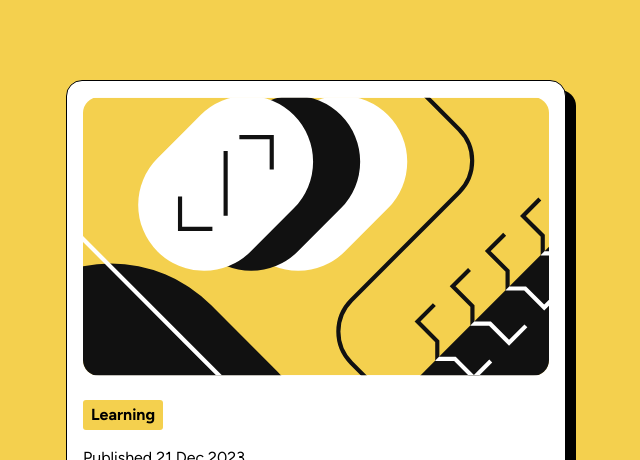
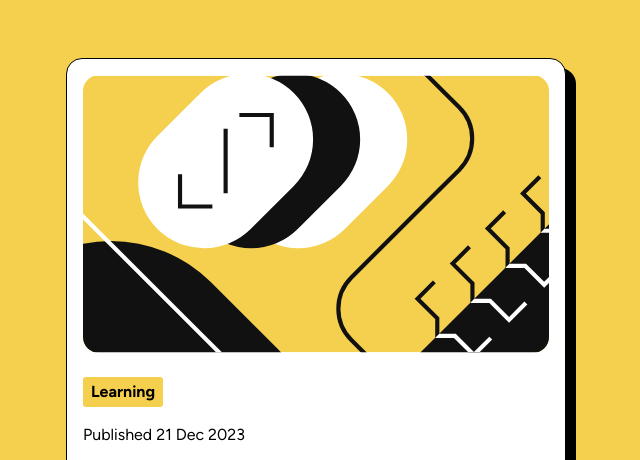
Before and after one commit to steveostler/BlogPreviewCard, a plain HTML site: page index.html in a window 1280 px wide. Shown: the top 460 px of the page, without its empty margins (324-964 px from the left). Drawn offline with Linux system fonts and the light colour scheme.

Commit message:
"Added media query"

```diff
--- a/style.css
+++ b/style.css
@@ -5,12 +5,21 @@
 
 body{
     background-color: hsl(47,88%,63%);
-    font-family: 16px;
+    font-size: 16px;
     padding: 5rem 1rem;
     font-family: "Figtree";
 }
 
-
+@media(min-width: 768px){
+    body{
+        display: flex;
+        flex-direction: column;
+        align-items: center;
+        justify-content: center;
+        height: 100vh;
+        padding: 0;
+    }
+}
 ul{
     list-style-type: none;
 }
```
